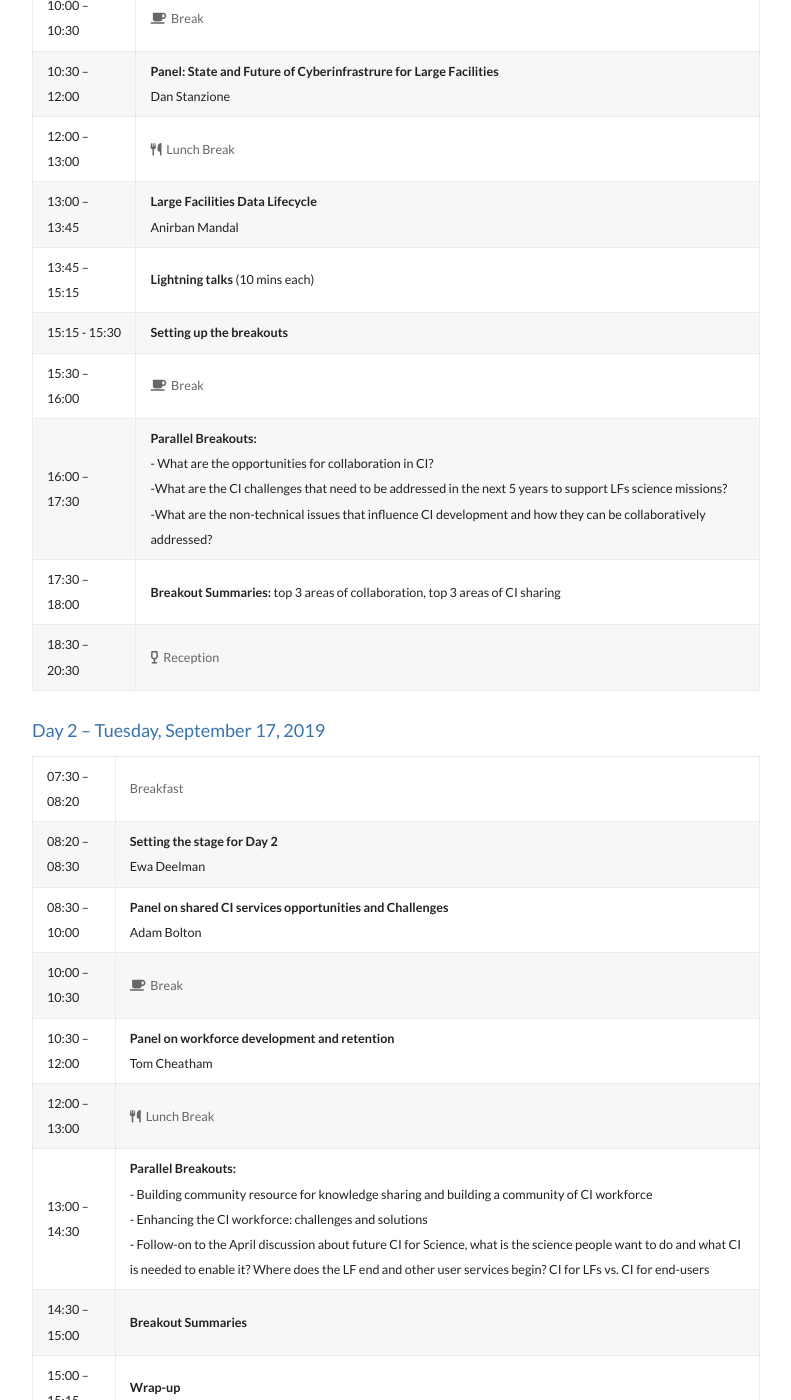
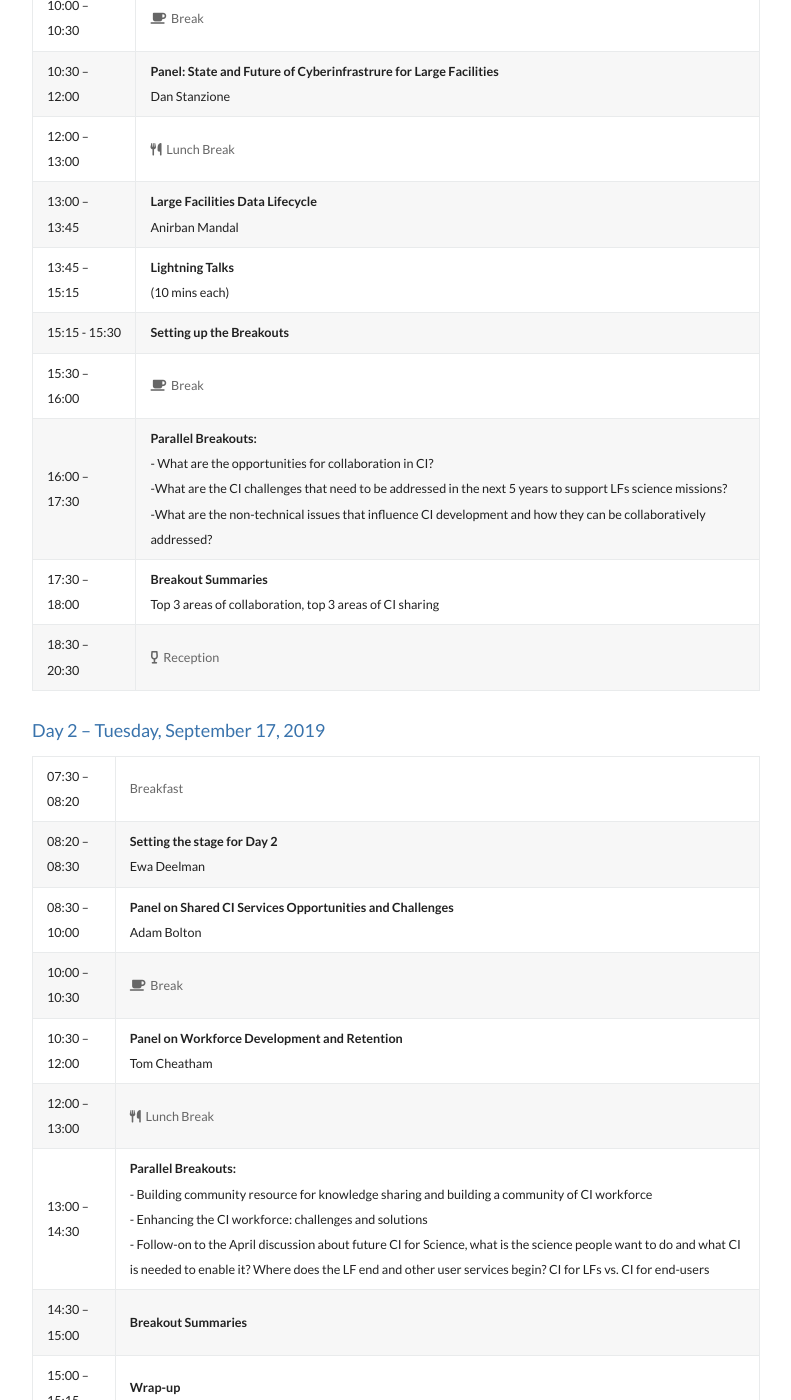
Before and after one commit to facilitiesci/facilitiesci.github.io, a Jekyll site: the page built from agenda.md, in a window 1280 px wide and 1400 px high, scrolled down 763 px. Shown: the whole window, without its empty margins (244-1035 px from the left). Built offline with Jekyll 4.4.1, drawn with Linux system fonts in a browser that asks for light colours; nearby versions of some CDN libraries; our own code applies the rules of GitHub Pages for plain Markdown files.

```diff
--- a/agenda.md
+++ b/agenda.md
@@ -18,20 +18,20 @@ Alexandria, VA, USA, September 16-17, 2019
 | 10:30 – 12:00	| **Panel: State and Future of Cyberinfrastrure for Large Facilities**<br />Dan Stanzione
 | 12:00 – 13:00	| <span style="color: #666"><i class="fas fa-utensils"></i>&nbsp;&nbsp;Lunch Break</span>
 | 13:00 – 13:45	| **Large Facilities Data Lifecycle**<br />Anirban Mandal
-| 13:45 – 15:15	| **Lightning talks** (10 mins each)
-| 15:15 - 15:30	| **Setting up the breakouts**
+| 13:45 – 15:15	| **Lightning Talks**<br />(10 mins each)
+| 15:15 - 15:30	| **Setting up the Breakouts**
 | 15:30 – 16:00	| <span style="color: #666"><i class="fas fa-coffee"></i>&nbsp;&nbsp;Break</span>
 | 16:00 – 17:30	| **Parallel Breakouts:**<br />- What are the opportunities for collaboration in CI?<br />-What are the CI challenges that need to be addressed in the next 5 years to support LFs science missions?<br />-What are the non-technical issues that influence CI development and how they can be collaboratively addressed?
-| 17:30 – 18:00	| **Breakout Summaries:** top 3 areas of collaboration, top 3 areas of CI sharing
+| 17:30 – 18:00	| **Breakout Summaries**<br />Top 3 areas of collaboration, top 3 areas of CI sharing
 | 18:30 – 20:30	| <span style="color: #666"><i class="fas fa-wine-glass-alt"></i>&nbsp;&nbsp;Reception</span>
 
 ### Day 2 – Tuesday, September 17, 2019
 
 | 07:30 – 08:20	| <span style="color: #666">Breakfast</span>
 | 08:20 – 08:30 | **Setting the stage for Day 2**<br />Ewa Deelman
-| 08:30 – 10:00 | **Panel on shared CI services opportunities and Challenges**<br />Adam Bolton
+| 08:30 – 10:00 | **Panel on Shared CI Services Opportunities and Challenges**<br />Adam Bolton
 | 10:00 – 10:30 | <span style="color: #666"><i class="fas fa-coffee"></i>&nbsp;&nbsp;Break</span>
-| 10:30 – 12:00	| **Panel on workforce development and retention**<br />Tom Cheatham
+| 10:30 – 12:00	| **Panel on Workforce Development and Retention**<br />Tom Cheatham
 | 12:00 – 13:00 | <span style="color: #666"><i class="fas fa-utensils"></i>&nbsp;&nbsp;Lunch Break</span>
 | 13:00 – 14:30 | **Parallel Breakouts:**<br />- Building community resource for knowledge sharing and building a community of CI workforce<br />- Enhancing the CI workforce: challenges and solutions<br />- Follow-on to the April discussion about future CI for Science, what is the science people want to do and what CI is needed to enable it? Where does the LF end and other user services begin?  CI for LFs vs. CI for end-users
 | 14:30 – 15:00	| **Breakout Summaries**
```
